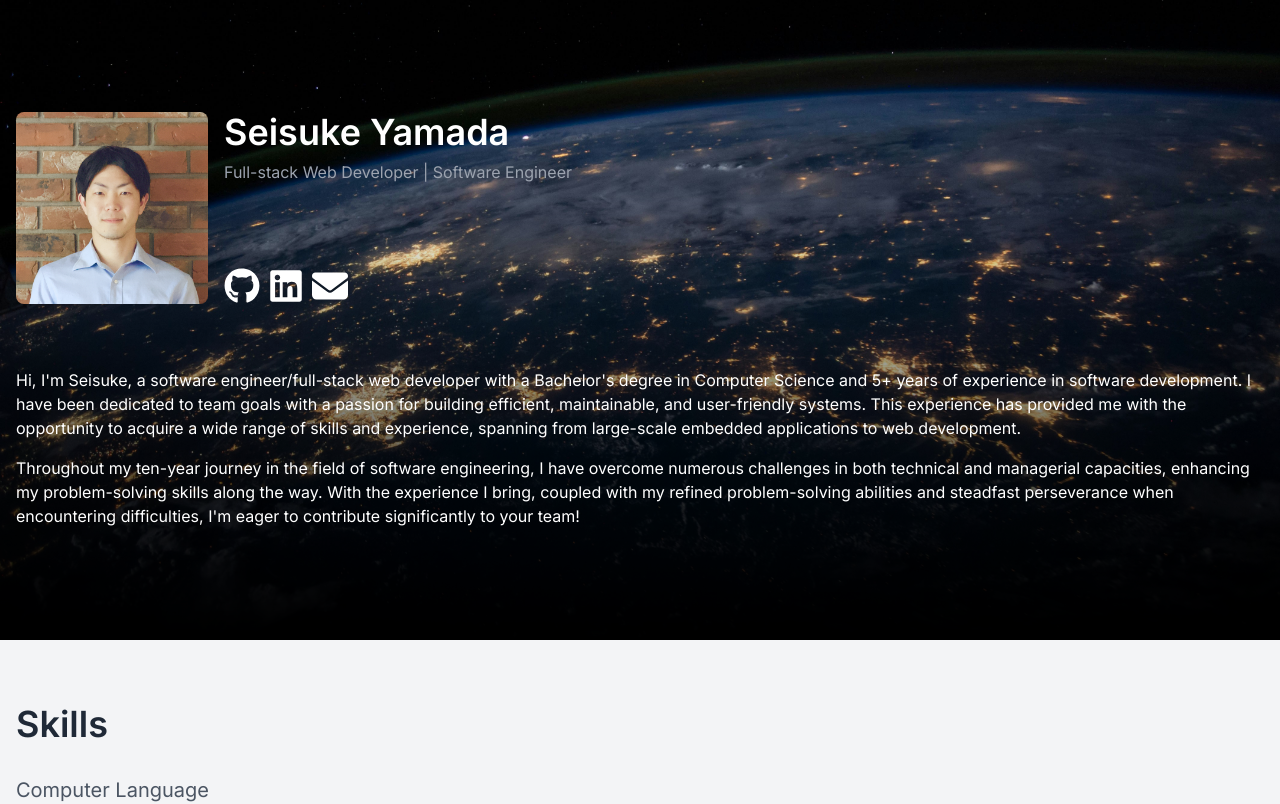
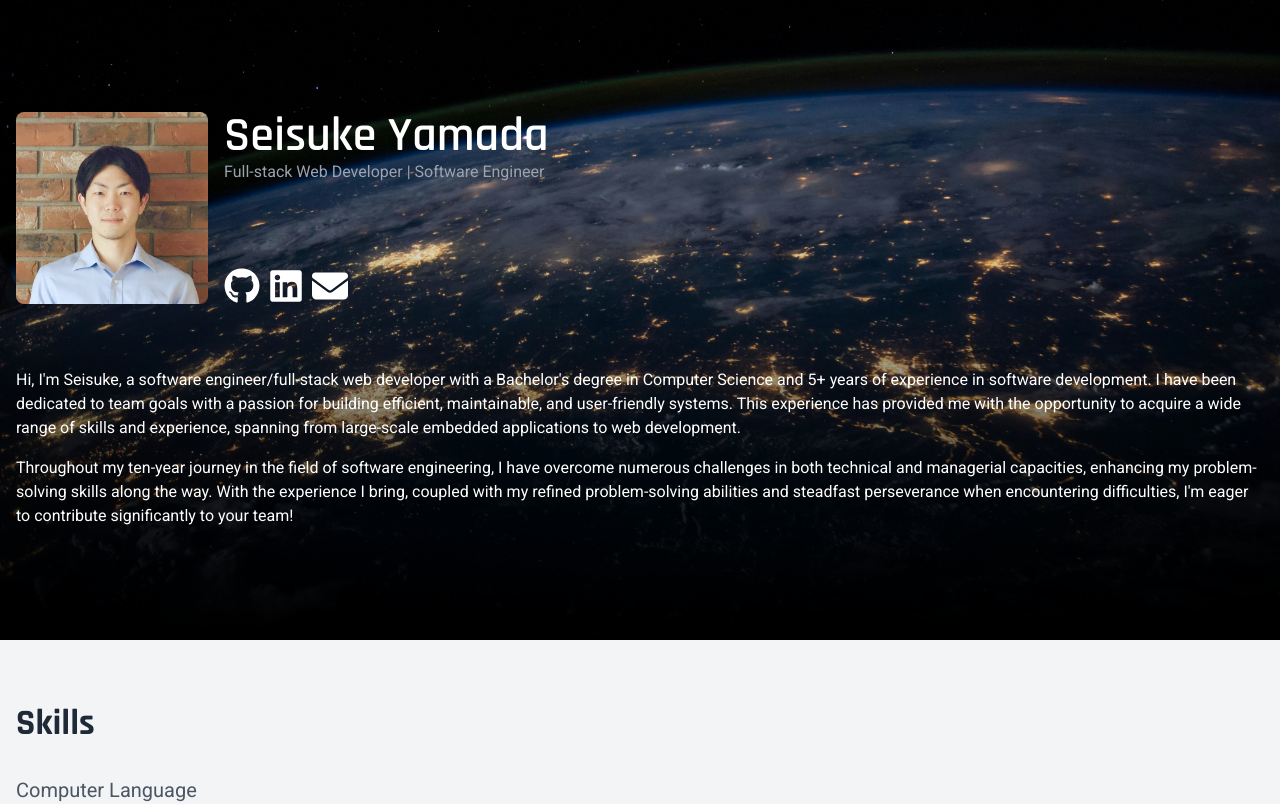
Before and after one commit to seihello/new-portfolio, a Next.js app: page / in a window 1280 px wide. Shown: the top 804 px of the page. Built offline with nearby package versions, Linux system fonts and the light colour scheme; what tailwindcss-text-fill would draw is missing.

Commit message:
feat: set font

```diff
--- a/app/layout.tsx
+++ b/app/layout.tsx
@@ -1,8 +1,21 @@
+import { cn } from "@/lib/utils";
 import type { Metadata } from "next";
-import { Inter } from "next/font/google";
+import { Inter, Rajdhani, Roboto } from "next/font/google";
 import "./globals.css";
 
-const inter = Inter({ subsets: ["latin"] });
+const inter = Inter({ subsets: ["latin"], variable: "--font-sans" });
+
+const rajdhani = Rajdhani({
+  subsets: ["latin"],
+  weight: ["300", "400", "500", "600", "700"],
+  variable: "--font-rajdhani",
+});
+
+const roboto = Roboto({
+  subsets: ["latin"],
+  weight: ["400", "700"],
+  variable: "--font-roboto",
+});
 
 export const metadata: Metadata = {
   title: "Seisuke's Portfolio",
@@ -16,7 +29,14 @@ export default function RootLayout({
 }>) {
   return (
     <html lang="en">
-      <body className={inter.className}>
+      <body
+        className={cn(
+          "font-roboto",
+          inter.variable,
+          rajdhani.variable,
+          roboto.variable,
+        )}
+      >
         {children}
         <footer className="z-50 bg-primary py-2 text-center text-sm text-white">
           <p>©Seisuke Yamada All rights reserved.</p>
--- a/app/page.tsx
+++ b/app/page.tsx
@@ -5,7 +5,7 @@ import ContactItem from "@/components/home/contact-item";
 import ExperiencesSection from "@/components/home/experiences/experiences-section";
 import ProjectsSection from "@/components/home/projects/projects-section";
 import SkillsSection from "@/components/home/skills/skills-section";
-import { FaEnvelope, FaGithub, FaInstagram, FaLinkedin } from "react-icons/fa6";
+import { FaEnvelope, FaGithub, FaLinkedin } from "react-icons/fa6";
 
 export default function Home() {
   return (
@@ -22,8 +22,10 @@ export default function Home() {
               className="w-48 rounded-lg"
             />
             <div className="flex flex-col justify-between gap-y-4">
-              <div className="flex flex-col gap-y-2">
-                <h1 className="text-4xl font-semibold">Seisuke Yamada</h1>
+              <div className="flex flex-col">
+                <h1 className="font-rajdhani text-5xl font-semibold">
+                  Seisuke Yamada
+                </h1>
                 <p className="text-gray-400">
                   Full-stack Web Developer | Software Engineer
                 </p>
--- a/components/home/experiences/experience-item.tsx
+++ b/components/home/experiences/experience-item.tsx
@@ -45,7 +45,7 @@ export default function ExperienceItem({
       </div>
       <div className="flex flex-col gap-y-2 pl-0 sm:pl-[33px]">
         <div className="flex items-center gap-x-2">
-          <p className="font-semibold text-gray-600">{organization}</p>
+          <p className="text-gray-600">{organization}</p>
           <a href={link} target="_blank">
             <FaArrowUpRightFromSquare size={12} />
           </a>
--- a/components/home/experiences/experiences-section.tsx
+++ b/components/home/experiences/experiences-section.tsx
@@ -6,7 +6,7 @@ export default function ExperiencesSection() {
     <div className="z-10 flex justify-center bg-gray-100 py-12">
       <div className="flex w-full max-w-7xl flex-col items-start gap-y-16 p-4 text-gray-800">
         <div className="flex w-full flex-col gap-y-2">
-          <h2 className="text-4xl font-semibold">Work Experience</h2>
+          <h2 className="font-rajdhani text-4xl font-bold">Work Experience</h2>
           <div className="flex w-full flex-col">
             {workExperiences.map((workExperience, index) => (
               <ExperienceItem
@@ -24,7 +24,7 @@ export default function ExperiencesSection() {
           </div>
         </div>
         <div className="flex w-full flex-col gap-y-2">
-          <h2 className="w-full text-4xl font-semibold">Education</h2>
+          <h2 className="font-rajdhani w-full text-4xl font-bold">Education</h2>
           <div className="flex w-full flex-col">
             {educationExperiences.map((educationExperience, index) => (
               <ExperienceItem
--- a/components/home/projects/projects-section.tsx
+++ b/components/home/projects/projects-section.tsx
@@ -4,7 +4,7 @@ export default function ProjectsSection() {
   return (
     <div className="z-10 flex justify-center bg-gray-100 py-12">
       <div className="flex w-full max-w-7xl flex-col items-start gap-y-8 p-4 text-gray-800">
-        <h2 className="w-full text-4xl font-semibold">Projects</h2>
+        <h2 className="font-rajdhani w-full text-4xl font-bold">Projects</h2>
         <div className="flex flex-wrap gap-4">
           {projects.map((project, index) => (
             <ProjectItem
--- a/components/home/skills/skills-section.tsx
+++ b/components/home/skills/skills-section.tsx
@@ -5,7 +5,7 @@ export default function SkillsSection() {
   return (
     <div className="z-10 flex justify-center bg-gray-100 py-12">
       <div className="flex w-full max-w-7xl flex-col items-start gap-y-8 p-4 text-gray-800">
-        <h2 className="w-full text-4xl font-semibold">Skills</h2>
+        <h2 className="font-rajdhani w-full text-4xl font-bold">Skills</h2>
         <div className="flex flex-col gap-y-8">
           {skills.map((skill, index) => (
             <div key={index} className="flex flex-col gap-y-2">
--- a/tailwind.config.ts
+++ b/tailwind.config.ts
@@ -9,6 +9,8 @@ const config: Config = {
   theme: {
     fontFamily: {
       sans: ["var(--font-sans)", ...fontFamily.sans],
+      rajdhani: ["var(--font-rajdhani)"],
+      roboto: ["var(--font-roboto)"],
     },
     extend: {
       colors: {
```
